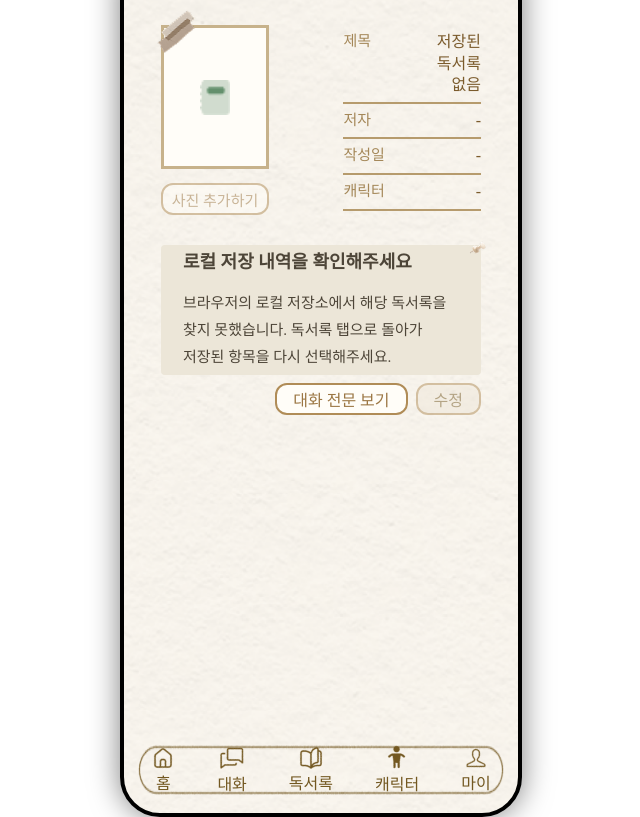
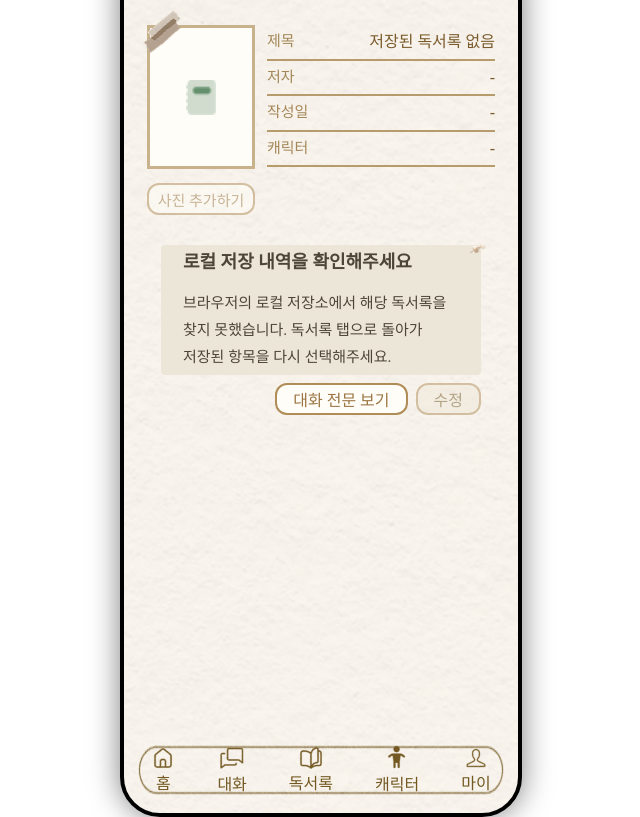
Before and after one commit to h1gyeon9/BookMate, a plain HTML site: page localReviewDetail.html in a window 1280 px wide. Shown: the part 57-874 px from the top of the page, without its empty margins (319-959 px from the left). Drawn offline with Linux system fonts and the light colour scheme; a web font is replaced by a local one.

Commit message:
fix: 독서록 정보 영역 줄바꿈되는 문제 해결

```diff
--- a/style/reviewDetail.css
+++ b/style/reviewDetail.css
@@ -98,12 +98,16 @@ main{
 }
 
 .localReviewPage .bookSection{
-    justify-content: space-between;
-    gap: 18px;
+    width: 348px;
+    max-width: calc(100% - 44px);
+
+    justify-content: flex-start;
+    gap: 12px;
 }
 
 .bookCoverBox{
     position: relative;
+    flex: 0 0 108px;
 }
 
 .tape{
@@ -164,7 +168,9 @@ main{
 }
 
 .localReviewInfo{
-    width: 184px;
+    flex: 1;
+    width: auto;
+    min-width: 0;
 }
 
 .infoRow{
@@ -200,14 +206,18 @@ main{
 
 .localReviewInfo .infoRow{
     align-items: flex-start;
-    gap: 10px;
+    gap: 8px;
 }
 
 .localReviewInfo .infoTitle{
     width: auto;
-    flex: 0 0 54px;
+    flex: 0 0 50px;
 
     line-height: 1.35;
+    white-space: nowrap;
+}
+
+#review-created-at{
     white-space: nowrap;
 }
 
@@ -387,4 +397,9 @@ nav{
         width: calc(100% - 72px);
         max-width: 320px;
     }
+
+    .localReviewPage .bookSection{
+        width: calc(100% - 44px);
+        max-width: 348px;
+    }
 }
```
